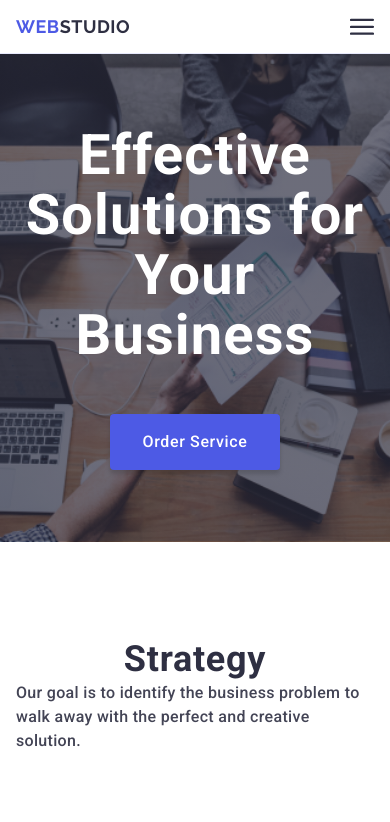
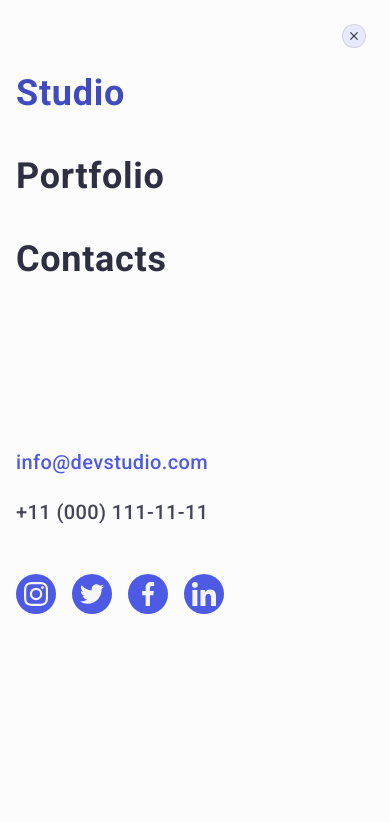
Before and after one commit to Natali-Udovyk/goit-markup-hw-6-2024, a plain HTML site: page index.html in a window 390 px wide. Both pictures are taken after a click on the button 362 px from the left and 26 px from the top of the page. Shown: the top 822 px of the page. Drawn offline with nearby package versions, Linux system fonts and the light colour scheme.

Commit message:
done all

```diff
--- a/css/styles.css
+++ b/css/styles.css
@@ -34,8 +34,14 @@ h1, h2, h3, p {
     margin: 0 auto;
     padding: 0 16px;
   }
-  @media (min-width: 1158px){
+@media screen and (min-width: 768px) {
+    .container {
+        max-width: 768px;
+    }
+}
+@media screen and (min-width: 1158px){
     .container{
+        max-width: 1158px;
         padding: 0 15px;
     }
   }
@@ -65,7 +71,7 @@ a {
 .menu-navigator {
     display: none;
 }
-@media (min-width: 768px) {
+@media screen and (min-width: 768px) {
     .menu-navigator{
         display: flex;
         gap: 40px;
@@ -137,7 +143,7 @@ span {
 .information {
     display: none;
 }
-@media (min-width: 768px) {
+@media screen and (min-width: 768px) {
     .addres-info {
         display: flex;
         /* flex-wrap: wrap;
@@ -159,7 +165,7 @@ span {
     color: #434455;
 }
 }
-@media (min-width: 1158px) {
+@media screen and (min-width: 1158px) {
     .information {
         display: flex;
         flex-wrap: nowrap;
@@ -204,7 +210,7 @@ span {
     min-width: 320px; */
     padding: 72px 0;
 }
-@media (min-width: 768px) {
+@media screen and  (min-width: 768px) {
     .banner {
         width: 100%;
         background-image: linear-gradient(
@@ -214,13 +220,13 @@ span {
       ), url('../images/tablet@1x.jpg');
     }
 }
-@media (min-width: 1158px) {
+@media screen and (min-width: 1158px) {
     .banner {
         padding: 188px 0;
     }
 
 }
-@media (min-resolution: 192dpi){
+@media screen and (min-resolution: 192dpi){
     .banner {
     background-image: url('../images/people-office.jpg');
     }
@@ -266,7 +272,7 @@ background-color: #404bbf;
 .advant-part {
     padding: 120px 0;
 }
-@media (min-width: 320px) and (max-width: 768px){
+@media screen and (min-width: 320px) and (max-width: 768px){
     .advant-part {
         padding: 96px 0;
     }
@@ -310,12 +316,15 @@ background-color: #404bbf;
     letter-spacing: 0.02em;
     color: var(--color-p-form);
 }
-@media (min-width: 768px){
+@media screen and (min-width: 768px){
+    .btn-menu-mob {
+        display: none;
+    }
     .advantages{
         text-align: start;
     }
 }
-@media (min-width: 1158px){
+@media screen and (min-width: 1158px){
     .advantages {
         font-weight: 500;
         font-size: 20px;
@@ -330,7 +339,7 @@ background-color: #404bbf;
     flex-direction: column;
     gap: 72px;
   }
-  @media (min-width: 768px ){
+  @media screen and (min-width: 768px ){
     .advant-list {
         flex-wrap: wrap;
         flex-direction: row;
@@ -338,7 +347,7 @@ background-color: #404bbf;
     }
 
   }
-  @media (min-width: 1158px) {
+  @media screen and (min-width: 1158px) {
     .advant-list {
         flex-wrap: nowrap;
         flex-direction: row;
@@ -358,7 +367,7 @@ background-color: #404bbf;
     color: #434455;
     font-size: 16px;
 }
-@media (min-width: 320px) and (max-width: 768px) {
+@media screen and (min-width: 320px) and (max-width: 768px) {
     .role {
         font-weight: 500;
     }
@@ -373,13 +382,13 @@ background-color: #404bbf;
 /* .adv-items {
     width: calc((100% - 72px) / 2);
 } */
-@media (min-width: 768px) {
+@media screen and (min-width: 768px) {
     .adv-items {
     flex-basis: calc((100% - 24px) / 2);
     gap: 24px;
     }
 }
-@media (min-width: 1158px){
+@media screen and (min-width: 1158px){
     .adv-items {
         width: calc((100% - 72px) / 4);
     }
@@ -388,7 +397,7 @@ background-color: #404bbf;
 .icons-adv {
     display: none;
 }
-@media (min-width: 1158px){
+@media screen and (min-width: 1158px){
     .icons-adv {
         border: 1px solid #8e8f99;
         align-items: center;
@@ -431,7 +440,7 @@ background-color: #404bbf;
     background-color: #f4f4fd;
     padding: 96px 0;
 }
-@media (min-width: 768px){
+@media screen and (min-width: 768px){
     .team-items {
         display: flex;
         flex-wrap: wrap;
@@ -440,7 +449,7 @@ background-color: #404bbf;
         justify-content: center;
     }
 }
-@media (min-width: 1158px) {
+@media screen and (min-width: 1158px) {
     .team-cards {
         padding: 120px 0;
     }
@@ -551,7 +560,7 @@ background-color: #404bbf;
 
     }
 }
-@media (min-width: 1158px) {
+@media screen and (min-width: 1158px) {
     .item-card {
         flex-basis: calc((100% - 48px) / 3);
     }
@@ -568,7 +577,7 @@ background-color: #404bbf;
     flex-direction: column;
     padding: 96px 0;
 }
-@media (min-width: 1158px){
+@media screen and (min-width: 1158px){
     .page-footer{
         padding: 100px 0;
 }}
@@ -627,7 +636,7 @@ margin-bottom: 16px;
     align-items: center;
 
 }
-@media (min-width: 1158px) {
+@media screen and (min-width: 1158px) {
     .social-link {
         margin-right: 80px;
     }
@@ -660,17 +669,24 @@ margin-bottom: 16px;
 
 }
 .modal {
+    width: 288px;
+    /* height: 623px; */
+
         transform: translate(-50%, -50%) scale(1);
         padding: 72px 24px 24px 24px;
         position: absolute;
         top: 50%;
         left: 50%;
-    width: 408px;
-    min-height: 584px;
         border-radius: 4px;
         box-shadow: 0 1px 1px 0 rgba(0, 0, 0, 0.14), 0 1px 3px 0 rgba(0, 0, 0, 0.12), 0 2px 1px 0 rgba(0, 0, 0, 0.2);
         background: #fcfcfc;
         transition: transform 250ms cubic-bezier(0.4, 0, 0.2, 1);
+}
+@media screen and (min-width: 768px) and (max-width:1158px){
+    .modal {
+        width: 408px;
+        min-height: 584px;
+    }
 }
 .backdrop.is-open .modal {
     transform: translate(-50%, -50%) scale(1.1);
@@ -783,7 +799,6 @@ margin-bottom: 16px;
     width: 100%;
     border: 1px solid rgba(46, 47, 66, 0.4);
     border-radius: 4px;
-    width: 360px;
     height: 120px;
     margin-bottom: 16px;
     padding: 8px 16px;
@@ -796,6 +811,13 @@ margin-bottom: 16px;
     background-color: transparent;
     transition: border-color 250ms cubic-bezier(0.4, 0, 0.2, 1);
 }
+
+@media screen and (min-width:768px) and (max-width: 1158px){
+    .input-textaria {
+        width: 360px;
+    }
+}
+
 .input-textaria::placeholder {
     line-height: 1.16;
     letter-spacing: 0.04em;
@@ -931,7 +953,7 @@ margin-bottom: 16px;
     justify-content: center;
     text-align: center;
 }
-@media (min-width: 768px) and (max-width: 1157px) {
+@media screen and (min-width: 768px) and (max-width: 1157px) {
 
     .container-footer {
         flex-wrap: wrap;
@@ -949,12 +971,12 @@ margin-bottom: 16px;
         flex-direction: row;
     }
 }
-@media (min-width: 1158px) {
+@media screen and (min-width: 1158px) {
 
     .container-footer {
         flex-wrap: nowrap;
         flex-direction: row;
-        margin-left: 0;
+        margin-left: auto;
     }
     .send-form {
         /* display: flex;
@@ -968,3 +990,121 @@ margin-bottom: 16px;
         flex-wrap: wrap;
     }
 }
+.menu-container {
+    position: fixed;
+    top: 0;
+    left: 0;
+    width: 100vw;
+    height: 100vh;
+    padding: 72px 24px 40px 16px;
+    background-color: #FCFCFC;
+    z-index: 999;
+    transform: translateX(100%);
+    transition: transform 250ms cubic-bezier(0.4, 0, 0.2, 1);
+    display: flex;
+    /* flex-direction: column;
+    justify-content: space-between; */
+}
+.mobile-menu {
+color: var(--color-p-form);
+font-weight: 500;
+font-size: 40px;
+line-height: 1.175;
+letter-spacing: 0.02em;
+display: flex;
+flex-direction: column;
+gap: 35px;
+}
+.menu-container.is-open {
+    visibility: visible;
+    pointer-events: auto;
+    transform: translateX(0);
+}
+.close-menu {
+    position: absolute;
+    display: flex;
+    justify-content: center;
+    align-items: center;
+    top: 24px;
+    right: 24px;
+    width: 24px;
+    height: 24px;
+    border-radius: 50%;
+    border: 1px solid rgba(0, 0, 0, 0.1);
+    cursor: pointer;
+    background-color: #e7e9fc;
+    transition: background-color 250ms cubic-bezier(0.4, 0, 0.2, 1), border 250ms cubic-bezier(0.4, 0, 0.2, 1);
+    padding: 0;
+}
+.menu-close-icon {
+    fill: #2E2F42;
+    transition: fill 250ms cubic-bezier(0.4, 0, 0.2, 1)
+}
+.close-menu:hover,
+.close-menu:focus {
+    fill: var(--color-icon-fill);
+    background-color: var(--coolor-active);
+}
+.close-menu:hover .menu-close-icon,
+.close-menu:focus .menu-close-icon {
+    fill: var(--color-icon-fill);
+    background-color: var(--coolor-active);
+}
+.mobile-item {
+    text-align: center;
+    font-weight: 700;
+    font-size: 36px;
+    line-height: 1.2;
+    letter-spacing: 0.02em;
+    color: var(--color-p-form);
+}
+.menu-list {
+    display: flex;
+    flex-direction: column;
+    gap: 40px;
+    padding-bottom: 168px;
+}
+.addres-info-menu {
+    display: flex;
+    padding-bottom: 48px;
+}
+.icons-menu {
+    gap: 16px;
+    display: flex;
+    /* justify-content: center; */
+    align-items: center;
+}
+.information-menu {
+    display: flex;
+    flex-wrap: wrap;
+    row-gap: 24px;
+}
+.link-address-menu {
+font-weight: 500;
+font-size: 20px;
+font-style: normal;
+line-height: 1.2;
+letter-spacing: 0.02em;
+color: #434455;
+transition: color 250ms cubic-bezier(0.4, 0, 0.2, 1);
+}
+.icons-menu .link-icon-menu {
+    display: flex;
+    justify-content: center;
+    align-items: center;
+    width: 40px;
+    height: 40px;
+    border-radius: 50%;
+    background-color: #4d5ae5;
+    transition: background-color 250ms cubic-bezier(0.4, 0, 0.2, 1);
+}
+.mobile-item-current {
+    color: var(--coolor-active);
+}
+.information-menu-current {
+    color: var(--color-link);
+}
+.icons-menu .link-icon-menu:hover,
+.icons-menu .link-icon-menu:focus {
+    background-color: #31d0aa;
+}
--- a/index.html
+++ b/index.html
@@ -39,6 +39,8 @@
             <use href="./images/icons.svg#mobile-menu" ></use>
           </svg>
         </button>
+
+        </div>
       </div>
     </header>
     <main>
@@ -562,11 +564,73 @@
         </form>
       </div>
    </div>
-   <div class="menu-mobile js-menu-container" id="mobile-menu">
+   <div class="menu-container js-menu-container" id="mobile-menu">
     <button class="close-menu js-close-menu">
       <svg class="menu-close-icon" width="8" height="8"><use href="./images/icons.svg#icon-close" ></use></svg>
     </button>
+    <div class="mobile-menu-info">
+      <ul class="menu-list">
+        <li><a href="./index.html" class="mobile-item mobile-item-current" >Studio</a>
+        </li>
+        <li><a href="#" class="mobile-item">Portfolio</a></li>
+        <li><a href="#" class="mobile-item">Contacts</a></li>
+      </ul>
+      <address class="addres-info-menu">
+        <ul class="information-menu">
+          <li><a href="mailto:info@devstudio.com" class="link-address-menu information-menu-current">info@devstudio.com</a></li>
+          <li><a href="tel:+110001111111" class="link-address-menu">+11 (000) 111-11-11</a></li>
+        </ul>
+      </address>
+      <ul class="icons-menu">
+        <li class="icons-menu" >
+          <a href="https://www.instagram.com/" target="_blank" class="link-icon-menu">
+            <svg
+          class="icon"
+          width="24"
+          height="24"
+          >
+          <use href='./images/icons.svg#icon-instagram-2'></use>
+        </svg>
+          </a>
+        </li>
+        <li class="icons-menu" >
+          <a href="https://www.twitter.com/" target="_blank" class="link-icon-menu">
+            <svg
+              class="icon"
+              width="24"
+              height="24"
+              >
+              <use href='./images/icons.svg#icon-twitter-2'></use>
+            </svg>
+          </a>
+        </li>
+        <li class="icons-social" >
+          <a href="https://www.facebook.com/" target="_blank" class="link-icon-menu">
+            <svg
+              class="icon"
+              width="24"
+              height="24"
+              >
+              <use href='./images/icons.svg#icon-facebook-2'></use>
+            </svg>
+            </a>
+        </li>
+        <li class="icons-social" >
+          <a href="https://www.linkedin.com/" target="_blank" class="link-icon-menu">
+            <svg
+              class="icon"
+              width="24"
+              height="24"
+              >
+              <use href='./images/icons.svg#icon-linkedin-2'></use>
+            </svg>
+            </a>
+        </li>
+      </ul>
+    </div>
+    </ul>
    </div>
+   <script defer src="./js/mobile-menu.js"></script>
    <script src='./js/modal.js'></script>
   </body>
 </html>
```
Lines whose indentation alone changed are shown as unchanged.
